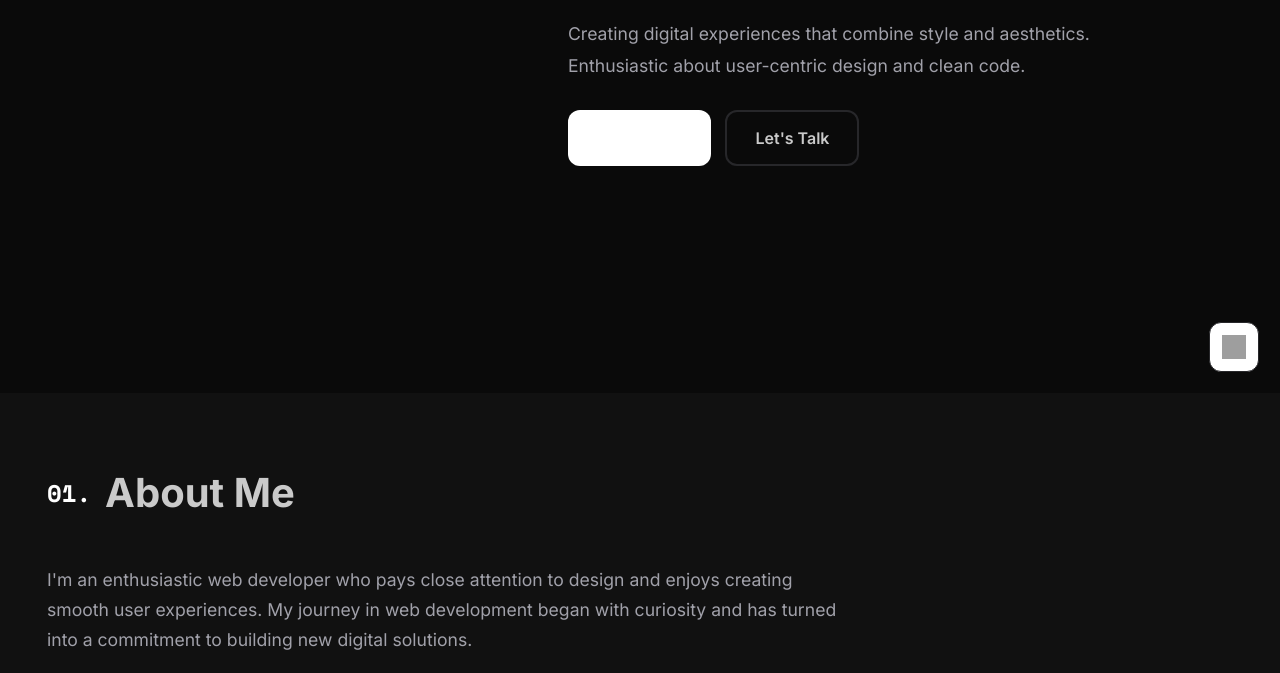
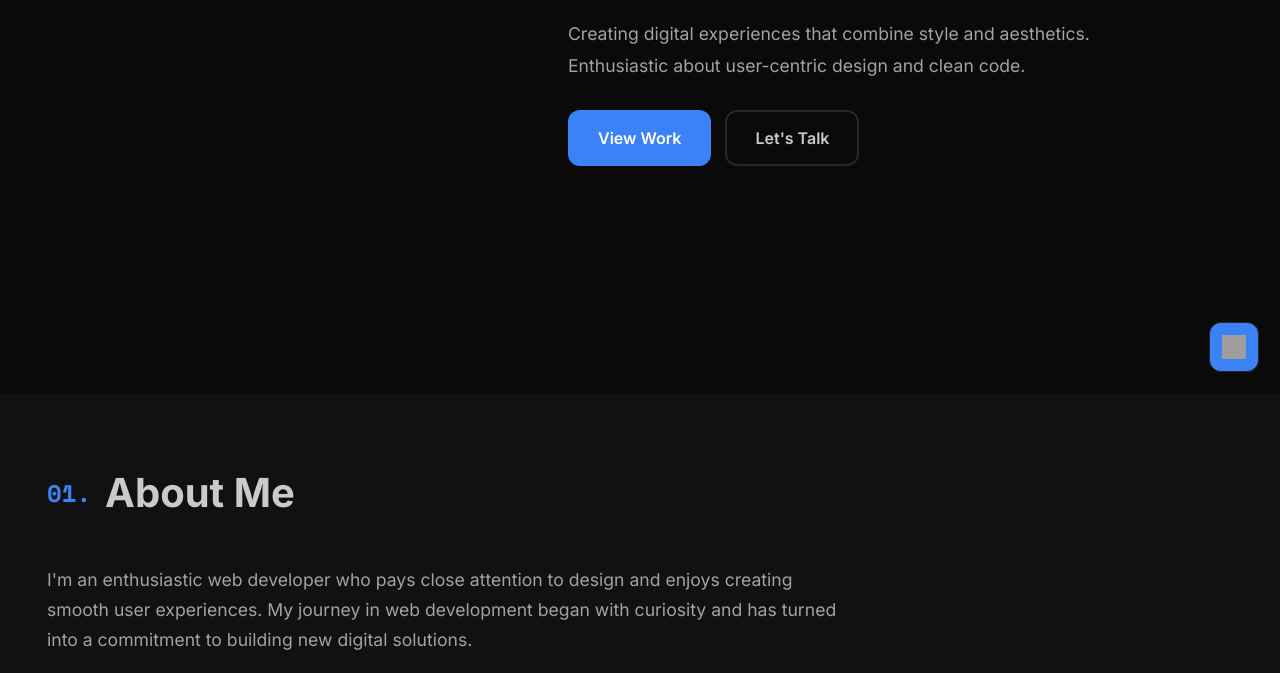
Before and after one commit to Rithwik4926/Portfolio, a plain HTML site: page index.html in a window 1280 px wide. Shown: the part 407-1080 px from the top of the page. Drawn offline with nearby package versions, Linux system fonts and the light colour scheme; grey boxes are pictures that could not be loaded.

```diff
--- a/style.css
+++ b/style.css
@@ -3,8 +3,8 @@
   --color-bg-secondary: #111111;
   --color-text: #cacaca;
   --color-text-secondary: #a1a1aa;
-  --color-accent: #ffffff;
-  --color-accent-hover: #ffd900;
+  --color-accent: #3b82f6;
+  --color-accent-hover: #2563eb;
   --color-border: #27272a;
   --color-success: #22c55e;
   --spacing: 7px;
```
